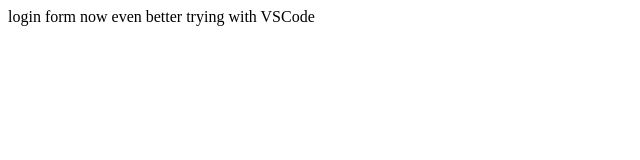
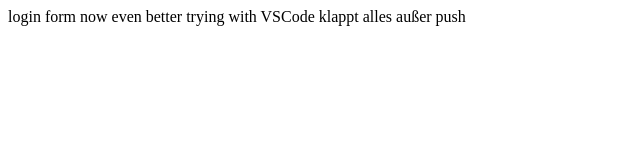
Before and after one commit to LinusAndersen/myAppSample, a plain HTML site: page index.html in a window 1280 px wide. Shown: the whole page, without its empty margins (0-640 px from the left). Drawn offline with Linux system fonts and the light colour scheme.

Commit message:
index.html

```diff
--- a/index.html
+++ b/index.html
@@ -6,5 +6,6 @@
         login form
         now even better
         trying with VSCode
+        klappt alles außer push
     </body>
 </html>
```
